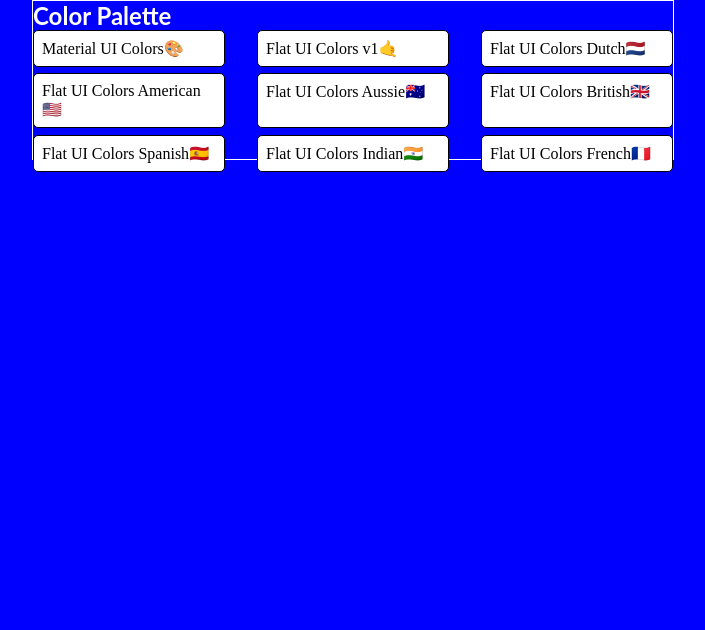
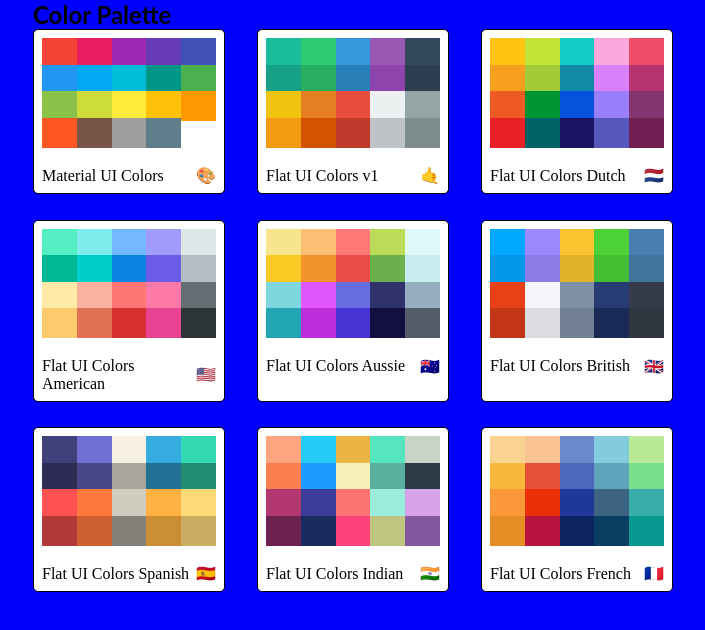
Before and after one commit to Toseef-Ahmad/color-palette, a React (Create React App) app: page / in a window 1280 px wide. Shown: the top 630 px of the page, without its empty margins (287-992 px from the left). Built offline with nearby package versions, Linux system fonts and the light colour scheme.

Commit message:
MiniPalette Designed
Complete Mini palette design and add router history

```diff
--- a/src/App.js
+++ b/src/App.js
@@ -16,7 +16,7 @@
         <Route
           exact
           path="/"
-          render={() => <PaletteList palette={seedColors}/>}
+          render={(routeProps) => <PaletteList palette={seedColors} {...routeProps} />}
         ></Route>
         <Route
           exact
--- a/src/MiniPalette.js
+++ b/src/MiniPalette.js
@@ -1,6 +1,7 @@
 // i am using jss in this component
 import React from 'react';
 import { withStyles } from '@mui/styles';
+import {Link} from "react-router-dom";
 
 const styles = {
   root: {
@@ -9,34 +10,39 @@
     padding: '0.5rem',
     position: 'relative',
     border: '1px solid black',
+    cursor: 'pointer',
   },
-  color: {},
-  colorBox: {},
+  color: {
+    height: '120px',
+    width: '100%',
+  },
   title: {
-    // display: 'flex',
-    // justifyContent: 'space-between',
-    // alignItems: 'center',
-    // magin: 0,
-    // color: 'black',
-    // paddingTop: '0.5rem',
-    // position: 'relative',
+    display: 'flex',
+    justifyContent: 'space-between',
+    alignItems: 'center',
+    color: 'black',
+    paddingTop: '0.5rem',
+    position: 'relative',
   },
   emoji: {},
+  miniColor: {
+    height: '25%',
+    display: 'inline-block',
+    position: 'relative',
+    width: '20%',
+    margin: '0 auto',
+    marginBottom: '-3.5px',
+  },
 };
 const MiniPalette = (props) => {
   const { classes, paletteName, colors, id, emoji } = props;
   return (
     <>
-      <div className={classes.root}>
+      <div className={classes.root} onClick={props.handleClick}>
         <div className={classes.color}>
-          {colors.map((c) => {
-            return (
-              <div
-                className={classes.colorBox}
-                style={{ backgroundColor: c.color }}
-              ></div>
-            );
-          })}
+          {
+            colors.map(c => <div className={classes.miniColor} style={{backgroundColor: c.color}} />)
+          }
         </div>
         <div className={classes.title}>
           {paletteName}
--- a/src/NavBar.js
+++ b/src/NavBar.js
@@ -7,6 +7,7 @@
 import { IconButton } from '@mui/material';
 import CloseIcon from '@mui/icons-material/Close';
 import Snackbar from '@mui/material/Snackbar';
+import { Link } from 'react-router-dom';
 
 class NavBar extends React.Component {
   constructor(props) {
@@ -44,7 +45,7 @@
         <div className="NavBar-container">
           {console.log(this.props.level)}
           <div className="logo">
-            <a href="#">reactcolorpicker</a>
+            <Link to="/">reactcolorpicker</Link>
           </div>
           <div className="level">
             <p>Level {this.props.level}</p>
--- a/src/PaletteList.js
+++ b/src/PaletteList.js
@@ -2,7 +2,7 @@
 import { Link } from 'react-router-dom';
 import MiniPalette from './MiniPalette';
 import { withStyles } from '@mui/styles';
-import './PaletteList.css';
+// import './PaletteList.css';
 
 const styles = {
   root: {
@@ -18,22 +18,29 @@
     alignItems: 'flex-start',
     flexDirection: 'column',
     flexWrap: 'wrap',
-    border: '1px solid white',
+    // height: '100vh',
+    // border: '1px solid white',
   },
   nav: {
-    color: 'white'
+    display: 'flex',
+    width: '100%',
+    justifyContent: 'space-between',
   },
   palette: {
+    boxSizing: 'border-box',
     width: '100%',
     display: 'grid',
     gridTemplateColumns: 'repeat(3, 30%)',
-    gridGap: '5%'
-
+    gridGap: '5%',
   },
 };
 
 const PaletteList = (props) => {
   const { palette, classes } = props;
+  const goToPalette = (id) => {
+    console.log(props.history);
+    props.history.push(`/palette/${id}`);
+  }
   return (
     <>
       <div className={classes.root}>
@@ -43,7 +50,9 @@
           </nav>
           <div className={classes.palette}>
             {palette.map((p) => {
-              return <MiniPalette {...p} />;
+              return (
+                <MiniPalette {...p} handleClick={() => goToPalette(p.id)} />
+              )
             })}
           </div>
         </div>
```
